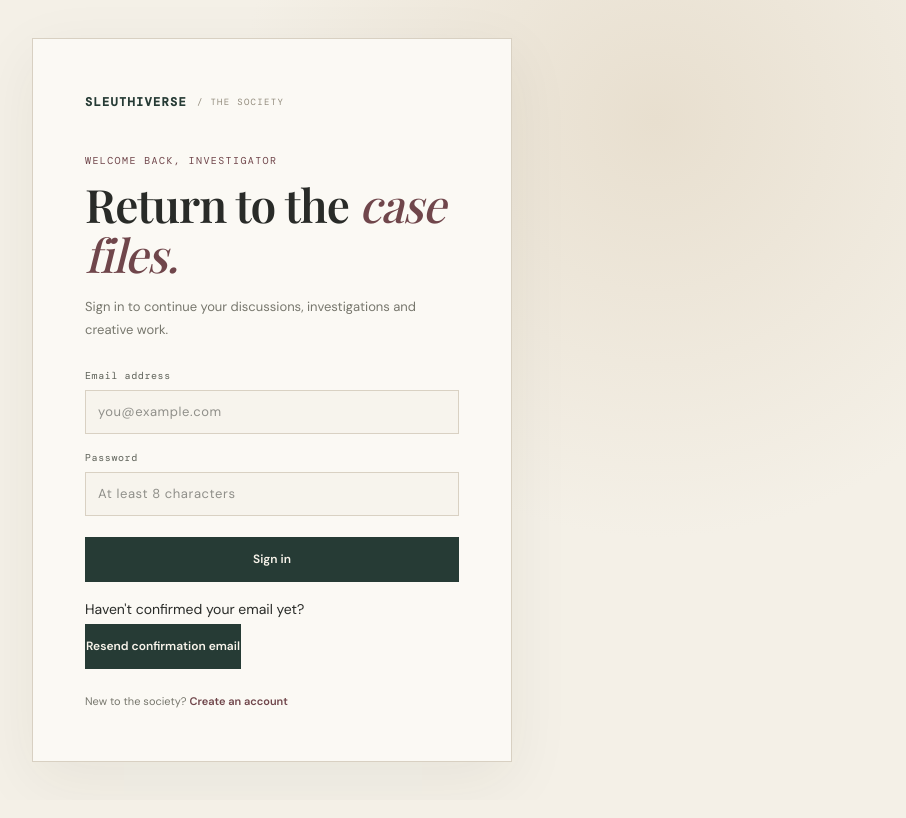
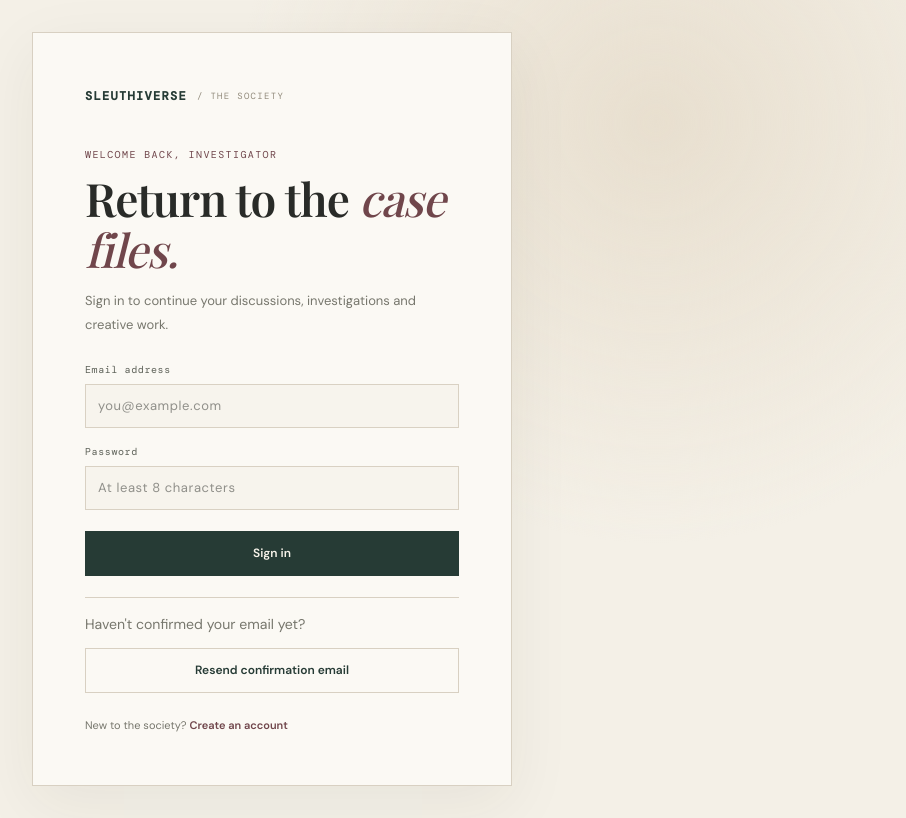
Before and after one commit to sophia101222/Sleuthiverse, a Next.js app: page /login in a window 1280 px wide. Shown: the whole page, without its empty margins (368-1274 px from the left). Built offline with nearby package versions, Linux system fonts and the light colour scheme; a web font is replaced by a local one.

Commit message:
Style resend confirmation action

```diff
--- a/app/globals.css
+++ b/app/globals.css
@@ -91,3 +91,31 @@
 .comment-card .post-meta{margin-bottom:12px}
 .challenge-detail{border-top:3px solid var(--gold)}
 @media(max-width:650px){.product-topbar{padding:0 18px}.product-topbar nav{gap:13px}.product-topbar nav a{font-size:11px}.product-content{padding:44px 18px 65px}.compose-card,.post-card,.challenge-card,.post-detail,.comment-card{padding:18px}.feed-heading{margin-top:34px}.section-actions{margin-top:14px}}
+
+
+.resend-confirmation {
+  display: grid;
+  gap: 0.55rem;
+  margin-top: 0.25rem;
+  padding-top: 1rem;
+  border-top: 1px solid var(--line);
+}
+
+.resend-confirmation > p {
+  margin: 0;
+  color: var(--muted, #6f716c);
+  font-size: 0.88rem;
+}
+
+.auth-form .auth-secondary-button {
+  width: 100%;
+  min-height: 42px;
+  border: 1px solid var(--line);
+  background: transparent;
+  color: var(--green);
+  font-weight: 600;
+}
+
+.auth-form .auth-secondary-button:hover {
+  background: rgba(38, 59, 53, 0.06);
+}
```
